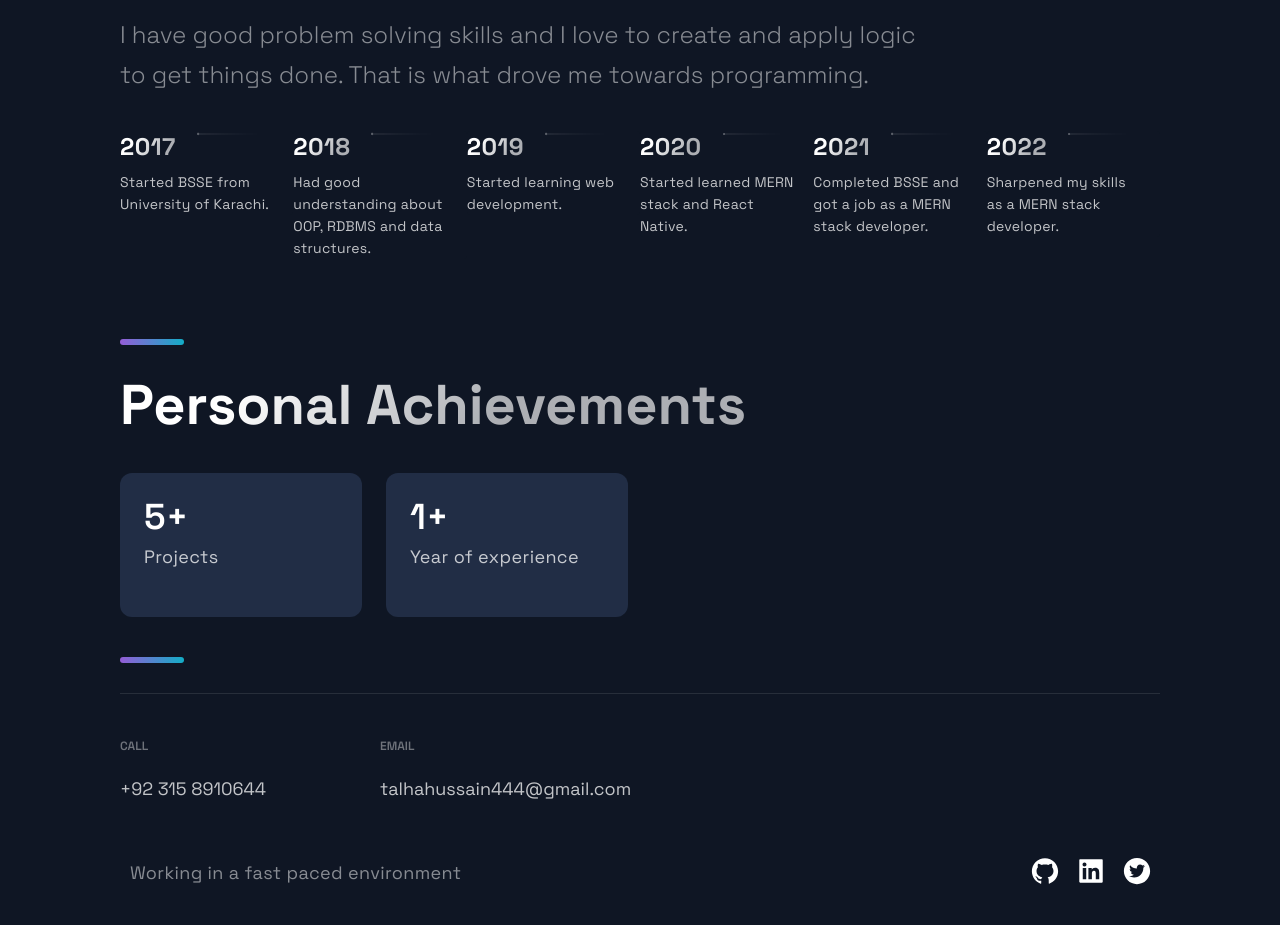
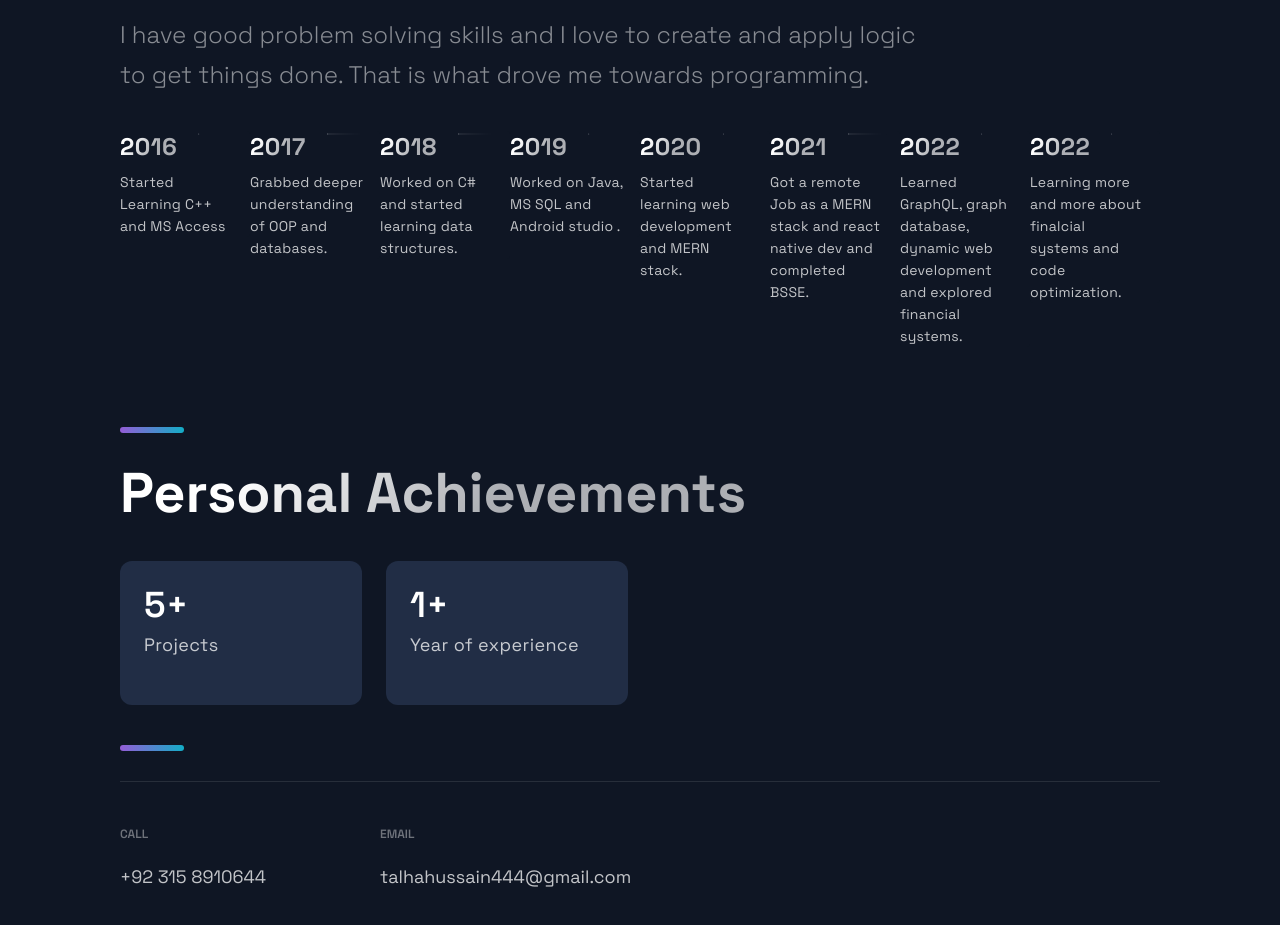
Before and after one commit to TalhaBhutto/NextPortfolio, a Next.js app in the folder my_portfolio/: page / in a window 1280 px wide. Shown: the part 2800-3725 px from the top of the page. Built offline with nearby package versions, Linux system fonts and the light colour scheme.

Commit message:
Update constants.js

```diff
--- a/my_portfolio/constants/constants.js
+++ b/my_portfolio/constants/constants.js
@@ -48,16 +48,19 @@ export const projects = [
   },
 ];
 export const TimeLineData = [
-  { year: 2017, text: "Started BSSE from University of Karachi." },
+
+  { year: 2016, text: "Started Learning C++ and MS Access" },
+  { year: 2017, text: "Grabbed deeper understanding of OOP and databases." },
   {
     year: 2018,
-    text: "Had good understanding about OOP, RDBMS and data structures.",
+    text: "Worked on C# and started learning data structures.",
   },
-  { year: 2019, text: "Started learning web development." },
-  { year: 2020, text: "Started learned MERN stack and React Native." },
+  { year: 2019, text: "Worked on Java, MS SQL and Android studio ." },
+  { year: 2020, text: "Started learning web development and MERN stack." },
   {
     year: 2021,
-    text: "Completed BSSE and got a job as a MERN stack developer.",
+    text: "Got a remote Job as a MERN stack and react native dev and completed BSSE.",
   },
-  { year: 2022, text: "Sharpened my skills as a MERN stack developer." },
+  { year: 2022, text: "Learned GraphQL, graph database, dynamic web development and explored financial systems." },
+  { year: 2022, text: "Learning more and more about finalcial systems and code optimization." },
 ];
```
